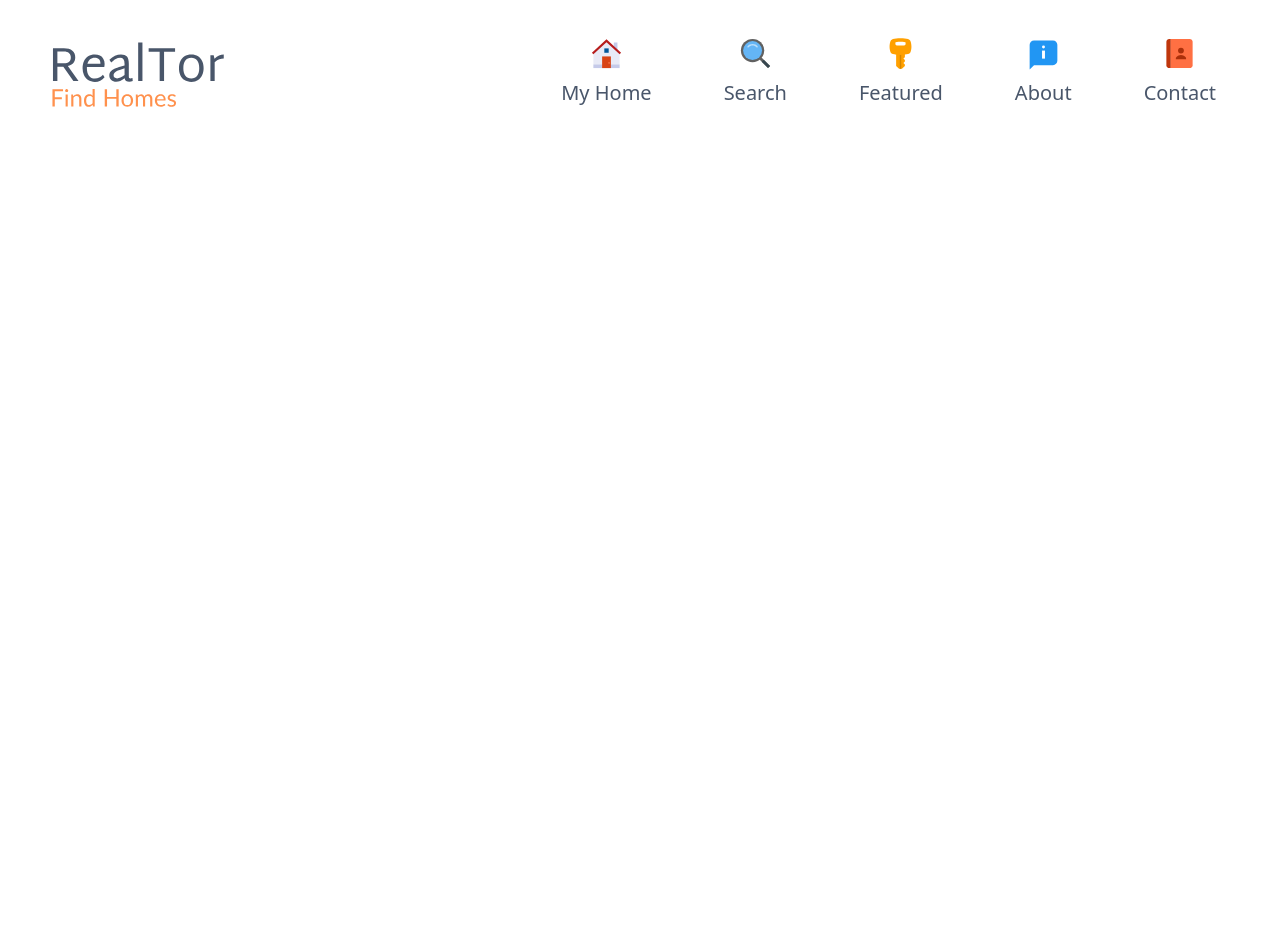
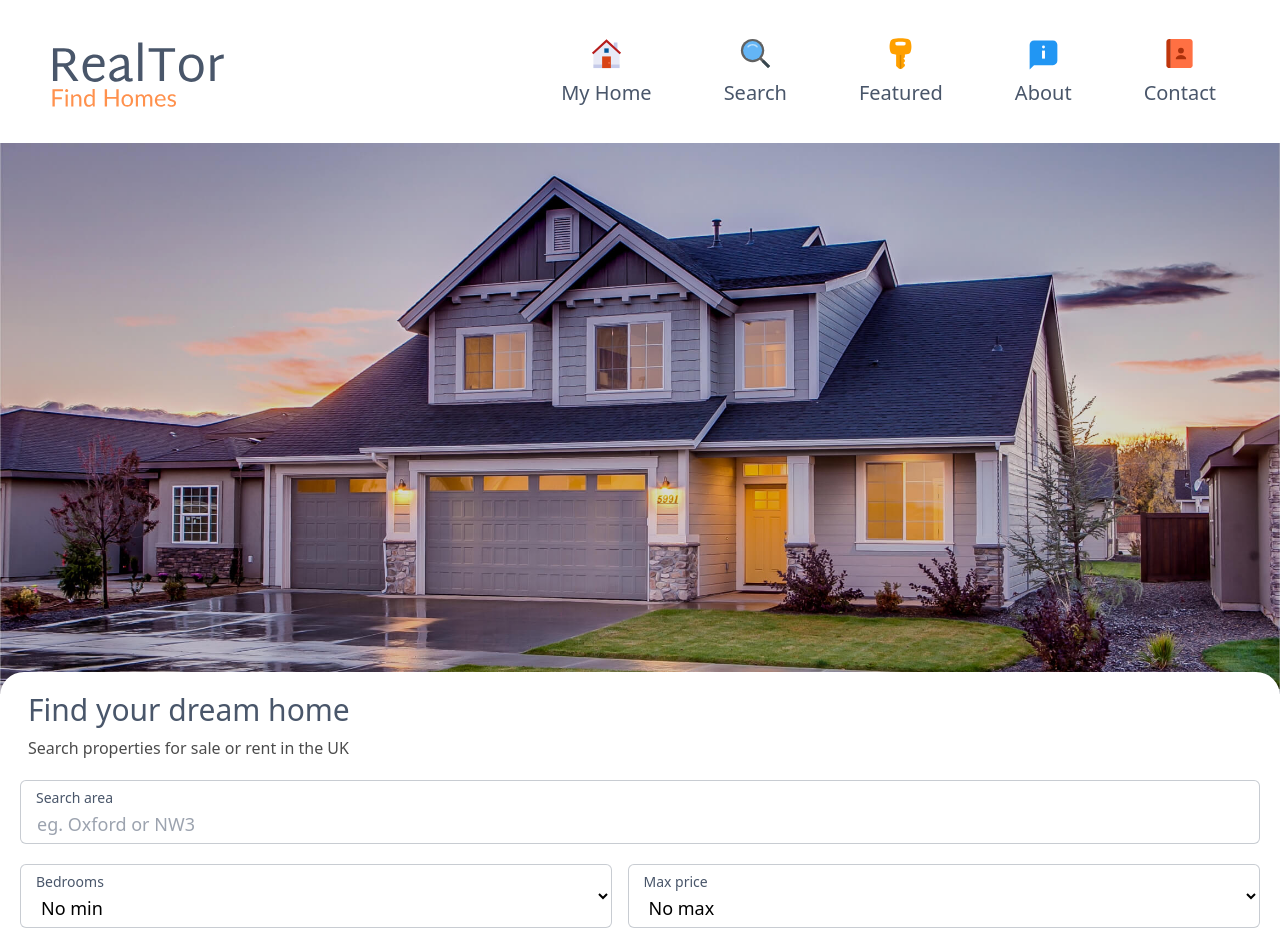
Before and after one commit to sotos-dev/HomeFinder, a Next.js app: page / in a window 1280 px wide. Shown: the top 952 px of the page. Before the commit the page ends 800 px from the top, so only its background shows below. Built offline with nearby package versions, Linux system fonts and the light colour scheme.

Commit message:
Homepage | Midway Form Section

```diff
--- /dev/null
+++ b/components/homepageComps/heroSection/HeroForm.jsx
@@ -0,0 +1,11 @@
+import HeroFormMobile from "./HeroFormMobile"
+
+const HeroForm = () => {
+  return (
+    <>
+      <HeroFormMobile />
+    </>
+  )
+}
+
+export default HeroForm
--- /dev/null
+++ b/components/homepageComps/heroSection/HeroFormLaptop.jsx
@@ -0,0 +1,9 @@
+const HeroFormLaptop = () => {
+  return (
+    <>
+      <form></form>
+    </>
+  )
+}
+
+export default HeroFormLaptop
--- /dev/null
+++ b/components/homepageComps/heroSection/HeroFormMobile.jsx
@@ -0,0 +1,67 @@
+import Image from "next/image"
+import HeroImage from "../../../assets/images/hero-image.jpg"
+import { MdKeyboardArrowDown } from "react-icons/md"
+import { bedrooms, totalMaxPrice } from "../../../utils/homepageMobileData"
+import Option from "./Option"
+
+const HeroFormMobile = () => {
+  return (
+    <>
+      <div>
+        <Image className='-z-10' src={HeroImage} />
+      </div>
+      <div className='bg-white rounded-3xl w-full -mt-7 h-96 p-5'>
+        <h1 className='text-left text-myBlue ml-2 text-3xl'>
+          Find your dream home
+        </h1>
+        <p className='mt-2 ml-2 opacity-70 text-left'>
+          Search properties for sale or rent in the{" "}
+          <span className='font-medium'>UK</span>
+        </p>
+        <form className='mt-5'>
+          {/* Search area */}
+          <fieldset className='relative'>
+            <p className='absolute top-2 left-4 text-sm text-myBlue'>
+              Search area
+            </p>
+            <input
+              type='text'
+              placeholder='eg. Oxford or NW3'
+              id='search-area'
+              className='border border-opacity-30 border-myBlue bg-white w-full h-16 rounded-md pl-4 pt-6 text-lg'
+            />
+          </fieldset>
+          {/* Bedrooms and Max price */}
+          <div className='flex justify-between items-center gap-4 mt-5'>
+            {/* Bedrooms */}
+            <fieldset className='relative flex-grow'>
+              <p className='absolute top-2 left-4 text-sm text-myBlue'>
+                Bedrooms
+              </p>
+              {/* <MdKeyboardArrowDown className='absolute text-3xl bottom-1 right-4' /> */}
+              <select className='border border-opacity-30 border-myBlue bg-white w-full h-16 rounded-md pl-4 pt-6 text-lg '>
+                {bedrooms.map((room) => (
+                  <Option optionName={room} />
+                ))}
+              </select>
+            </fieldset>
+            {/* Max price */}
+            <fieldset className='relative flex-grow'>
+              <p className='absolute top-2 left-4 text-sm text-myBlue'>
+                Max price
+              </p>
+              {/* <MdKeyboardArrowDown className='absolute text-3xl bottom-1 right-4' /> */}
+              <select className='border border-opacity-30 border-myBlue bg-white w-full h-16 rounded-md pl-4 pt-6 text-lg '>
+                {totalMaxPrice.map((price) => {
+                  return <Option optionName={price} />
+                })}
+              </select>
+            </fieldset>
+          </div>
+        </form>
+      </div>
+    </>
+  )
+}
+
+export default HeroFormMobile
--- /dev/null
+++ b/components/homepageComps/heroSection/Option.jsx
@@ -0,0 +1,11 @@
+const Option = ({ optionName }) => {
+  return (
+    <>
+      <option type='text' placeholder='eg. Oxford or NW3' id='search-area'>
+        {optionName}
+      </option>
+    </>
+  )
+}
+
+export default Option
--- /dev/null
+++ b/components/homepageComps/heroSection/index.jsx
@@ -0,0 +1,13 @@
+import HeroForm from "./HeroForm"
+
+const HeroSection = () => {
+  return (
+    <>
+      <section>
+        <HeroForm />
+      </section>
+    </>
+  )
+}
+
+export default HeroSection
--- a/components/homepageComps/navbar/index.jsx
+++ b/components/homepageComps/navbar/index.jsx
@@ -13,13 +13,13 @@ const NavBar = () => {
 
   return (
     <>
-      <header className='relative flex justify-between items-center w-full py-4 md:px-5 md:py-5 lg:px-7 lg:py-7'>
+      <header className='relative flex justify-between items-center w-full py-4 md:px-5 md:py-5 lg:px-7 lg:py-7 z-10'>
         {/* Logo */}
         <div className='w-24 ml-5 mt-1 md:w-36 lg:w-44'>
           <Logo />
         </div>
         {/* Sandwich Button */}
-        <button className='mr-10 md:hidden' onClick={toggleMenu}>
+        <button className='mr-5 md:hidden' onClick={toggleMenu}>
           <FcMenu size={35} />
         </button>
         {/* Tablet&Up-NavMenu */}
--- a/pages/index.js
+++ b/pages/index.js
@@ -1,3 +1,4 @@
+import HeroSection from "../components/homepageComps/heroSection"
 import NavBar from "../components/homepageComps/navbar"
 
 const HomePage = () => {
@@ -6,6 +7,7 @@ const HomePage = () => {
       {/* Navbar */}
       <NavBar />
       {/* Hero section */}
+      <HeroSection />
     </>
   )
 }
--- a/tailwind.config.js
+++ b/tailwind.config.js
@@ -8,6 +8,7 @@ module.exports = {
     extend: {
       colors: {
         myBlue: "#49566A",
+        myMagento: "#fc9026",
         myOrange: "#FF914D",
       },
     },
--- /dev/null
+++ b/utils/homepageMobileData.js
@@ -0,0 +1,191 @@
+export const bedrooms = [
+  "No min",
+  "Studio",
+  "1+",
+  "2+",
+  "3+",
+  "4+",
+  "5+",
+  "6+",
+  "7+",
+  "8+",
+  "9+",
+  "10+",
+]
+
+export const totalMaxPrice = [
+  "No max",
+  "£10,000",
+  "£20,000",
+  "£30,000",
+  "£40,000",
+  "£50,000",
+  "£60,000",
+  "£70,000",
+  "£80,000",
+  "£90,000",
+  "£100,000",
+  "£110,000",
+  "£120,000",
+  "£125,000",
+  "£130,000",
+  "£140,000",
+  "£150,000",
+  "£160,000",
+  "£170,000",
+  "£180,000",
+  "£190,000",
+  "£200,000",
+  "£210,000",
+  "£220,000",
+  "£230,000",
+  "£240,000",
+  "£250,000",
+  "£275,000",
+  "£300,000",
+  "£325,000",
+  "£350,000",
+  "£375,000",
+  "£400,000",
+  "£425,000",
+  "£450,000",
+  "£475,000",
+  "£500,000",
+  "£550,000",
+  "£600,000",
+  "£650,000",
+  "£700,000",
+  "£750,000",
+  "£800,000",
+  "£850,000",
+  "£900,000",
+  "£950,000",
+  "£1,000,000",
+  "£1,100,000",
+  "£1,200,000",
+  "£1,300,000",
+  "£1,400,000",
+  "£1,500,000",
+  "£1,600,000",
+  "£1,700,000",
+  "£1,800,000",
+  "£1,900,000",
+  "£2,000,000",
+  "£2,100,000",
+  "£2,200,000",
+  "£2,300,000",
+  "£2,400,000",
+  "£2,500,000",
+  "£2,750,000",
+  "£3,000,000",
+  "£3,250,000",
+  "£3,500,000",
+  "£3,750,000",
+  "£4,000,000",
+  "£4,250,000",
+  "£4,500,000",
+  "£4,750,000",
+  "£5,000,000",
+  "£5,500,000",
+  "£6,000,000",
+  "£6,500,000",
+  "£7,000,000",
+  "£7,500,000",
+  "£8,000,000",
+  "£8,500,000",
+  "£9,000,000",
+  "£9,500,000",
+  "£10,000,000",
+  "£12,500,000",
+  "£15,000,000",
+]
+
+export const propertyType = ["Show all", "Houses", "Flats", "Farms/land"]
+
+export const pricePerMonth = [
+  "£100 pcm",
+  "£200 pcm",
+  "£300 pcm",
+  "£400 pcm",
+  "£500 pcm",
+  "£600 pcm",
+  "£700 pcm",
+  "£800 pcm",
+  "£900 pcm",
+  "£1000 pcm",
+  "£1250 pcm",
+  "£1500 pcm",
+  "£1750 pcm",
+  "£2000 pcm",
+  "£2250 pcm",
+  "£2500 pcm",
+  "£2750 pcm",
+  "£3000 pcm",
+  "£3250 pcm",
+  "£3500 pcm",
+  "£3750 pcm",
+  "£4000 pcm",
+  "£4250 pcm",
+  "£4500 pcm",
+  "£4750 pcm",
+  "£5000 pcm",
+  "£5500 pcm",
+  "£6000 pcm",
+  "£6500 pcm",
+  "£7000 pcm",
+  "£7500 pcm",
+  "£8000 pcm",
+  "£8500 pcm",
+  "£9000 pcm",
+  "£9500 pcm",
+  "£10,000 pcm",
+  "£12,500 pcm",
+  "£15,000 pcm",
+  "£17,500 pcm",
+  "£20,000 pcm",
+  "£25,000 pcm",
+]
+
+export const pricePerWeek = [
+  "£25 pw",
+  "£50 pw",
+  "£75 pw",
+  "£100 pw",
+  "£125 pw",
+  "£150 pw",
+  "£175 pw",
+  "£200 pw",
+  "£225 pw",
+  "£250 pw",
+  "£275 pw",
+  "£300 pw",
+  "£325 pw",
+  "£350 pw",
+  "£375 pw",
+  "£400 pw",
+  "£425 pw",
+  "£450 pw",
+  "£475 pw",
+  "£500 pw",
+  "£550 pw",
+  "£600 pw",
+  "£650 pw",
+  "£700 pw",
+  "£750 pw",
+  "£800 pw",
+  "£850 pw",
+  "£900 pw",
+  "£950 pw",
+  "£1000 pw",
+  "£1250 pw",
+  "£1500 pw",
+  "£1750 pw",
+  "£2000 pw",
+  "£2500 pw",
+  "£3000 pw",
+  "£3500 pw",
+  "£4000 pw",
+  "£4500 pw",
+  "£5000 pw",
+  "£7500 pw",
+]
```
Also changed, not shown: assets/images/HeroImage.jpg (deleted), assets/images/hero-image.jpg (added).
